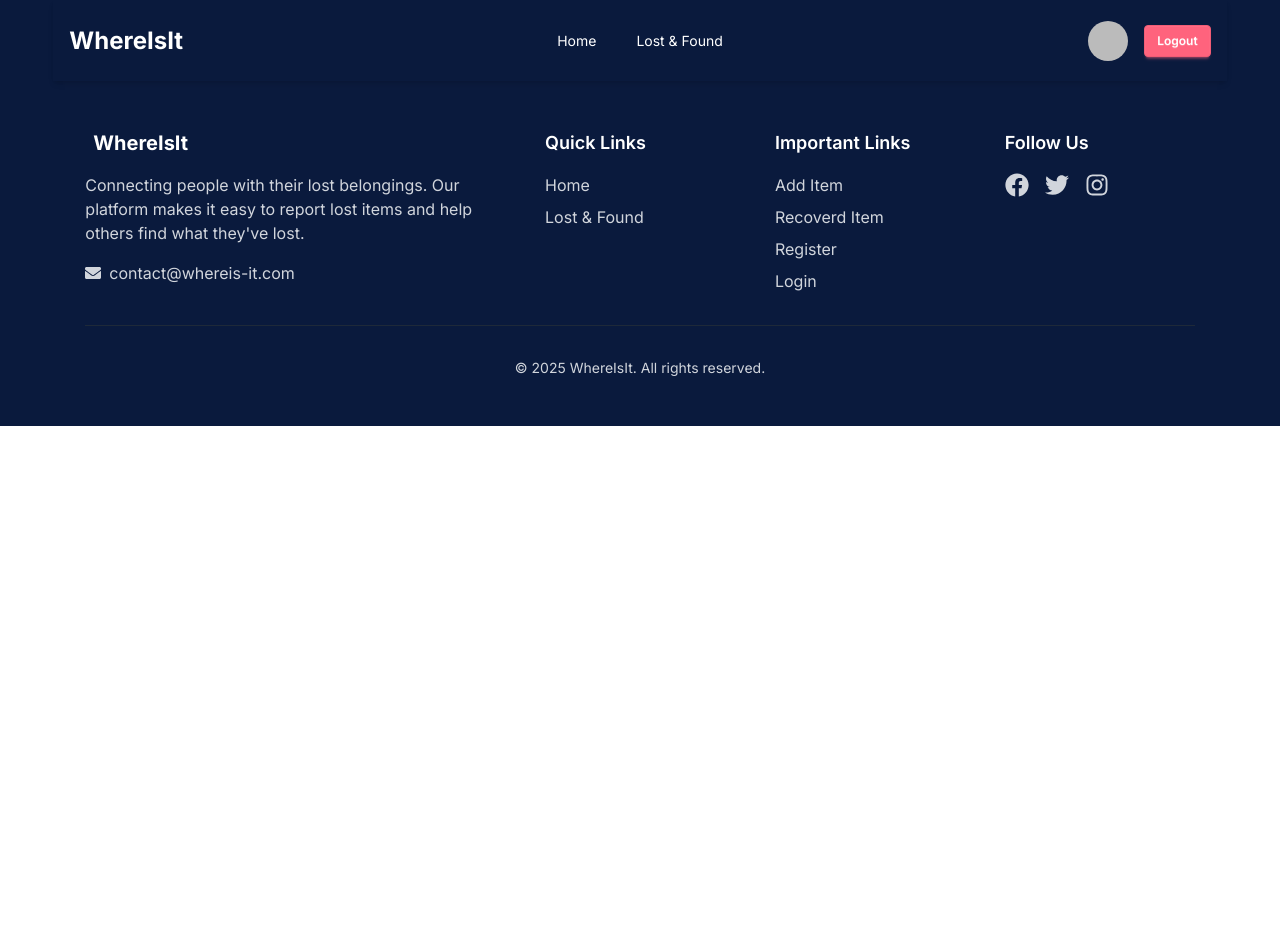
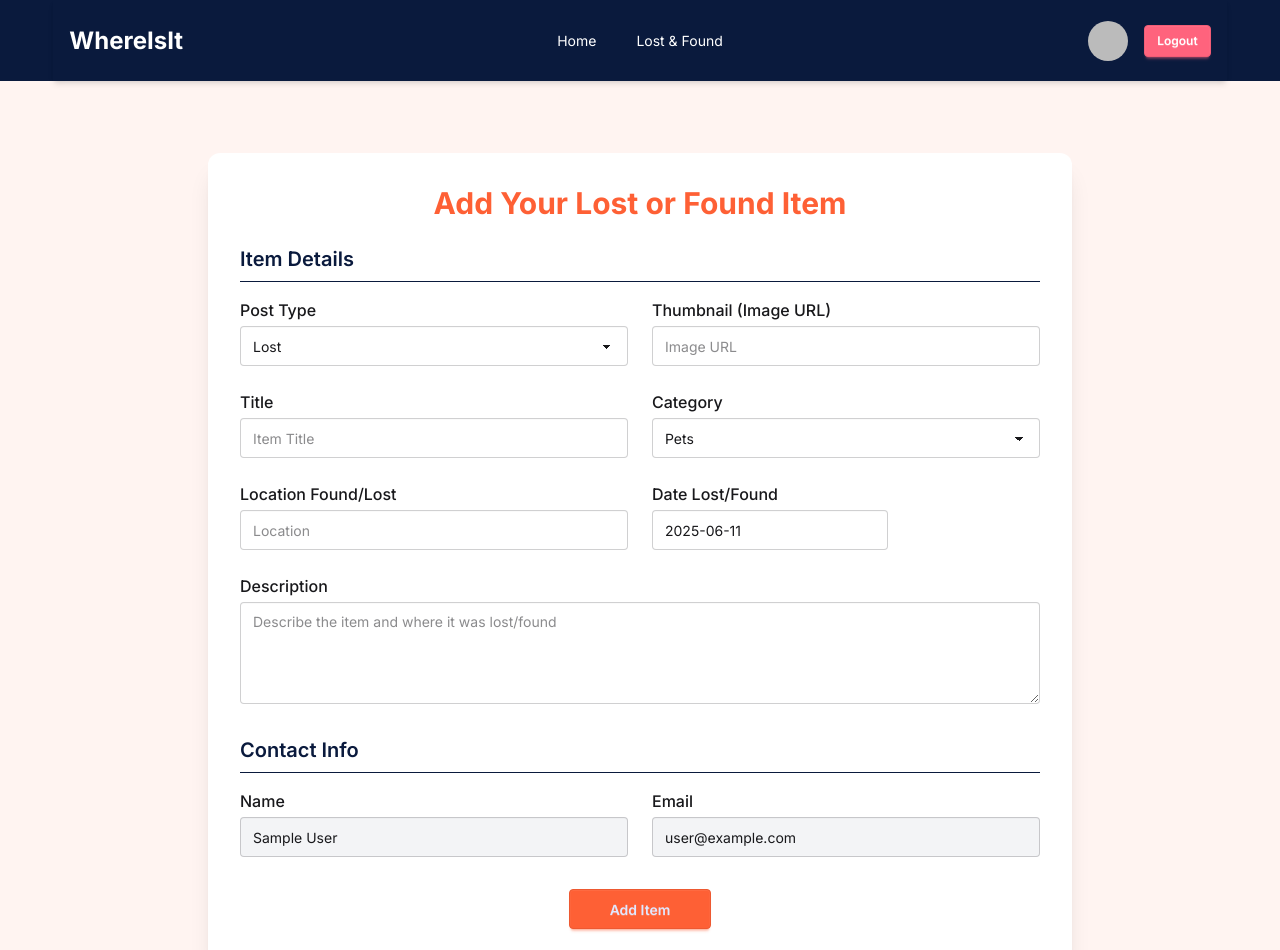
Before and after one commit to Rahima097/where-is-it-client, a React (Vite) app: page /addItems in a window 1280 px wide. Shown: the top 950 px of the page. Before the commit the page ends 800 px from the top, so only its background shows below. Built offline with nearby package versions, Linux system fonts and the light colour scheme; no server answers; sample sign-in values are in the browser's storage.

Commit message:
add item page added

```diff
--- a/package.json
+++ b/package.json
@@ -11,10 +11,12 @@
   },
   "dependencies": {
     "@tailwindcss/vite": "^4.1.8",
+    "axios": "^1.9.0",
     "firebase": "^11.9.1",
     "framer-motion": "^12.16.0",
     "lottie-react": "^2.4.1",
     "react": "^19.1.0",
+    "react-datepicker": "^8.4.0",
     "react-dom": "^19.1.0",
     "react-icons": "^5.5.0",
     "react-router": "^7.6.2",
--- a/src/firebase/firebase.init.js
+++ b/src/firebase/firebase.init.js
@@ -10,7 +10,6 @@ const firebaseConfig = {
   appId: import.meta.env.VITE_APP_ID,
 
 };
-console.log("Loaded API Key:", firebaseConfig.apiKey);
 // Initialize Firebase
 const app = initializeApp(firebaseConfig);
 const auth = getAuth(app);
--- a/src/pages/AddItem/AddItem.jsx
+++ b/src/pages/AddItem/AddItem.jsx
@@ -1,9 +1,165 @@
-import React from 'react';
+import React, { useState } from 'react';
+// import useAuth from '../../hooks/useAuth';
+import { useAuth } from '../../contexts/AuthContext/AuthProvider';
+import axios from 'axios';
+import Swal from 'sweetalert2';
+import DatePicker from 'react-datepicker';
+import 'react-datepicker/dist/react-datepicker.css';
+
 
 const AddItem = () => {
+    const { user } = useAuth();
+    const [date, setDate] = useState(new Date());
+
+    const handleAddItem = (e) => {
+        e.preventDefault();
+        const form = e.target;
+        const formData = new FormData(form);
+        const data = Object.fromEntries(formData.entries());
+
+        const newItem = {
+            postType: data.postType,
+            image: data.image,
+            title: data.title,
+            description: data.description,
+            category: data.category,
+            location: data.location,
+            date: date.toISOString(),
+            contactName: user.displayName,
+            contactEmail: user.email,
+        };
+
+        axios.post(`${import.meta.env.VITE_API_URL}/items`, newItem)
+            .then(res => {
+                if (res.data.insertedId) {
+                    Swal.fire({
+                        position: 'top-end',
+                        icon: 'success',
+                        title: 'Your item post has been added!',
+                        showConfirmButton: false,
+                        timer: 1500
+                    });
+                    form.reset();
+                    setDate(new Date());
+                }
+            })
+            .catch(err => console.error(err));
+    };
+
+
     return (
-        <div>
+        <div className='bg-base-200 py-10'>
+            <div className="max-w-4xl mx-auto px-4 py-8">
+                <div className="bg-white shadow-xl rounded-xl p-8 space-y-6">
+                    <h2 className="text-3xl font-bold text-center text-primary">Add Your Lost or Found Item</h2>
 
+                    <form onSubmit={handleAddItem} className="space-y-8">
+                        <div>
+                            <h3 className="text-xl font-semibold mb-4 border-b pb-2 text-secondary">Item Details</h3>
+                            <div className="grid grid-cols-1 md:grid-cols-2 gap-6">
+                                <div>
+                                    <label className="block mb-1 font-medium">Post Type</label>
+                                    <select name="postType" className="select select-bordered w-full" required>
+                                        <option value="Lost">Lost</option>
+                                        <option value="Found">Found</option>
+                                    </select>
+                                </div>
+                                <div>
+                                    <label className="block mb-1 font-medium">Thumbnail (Image URL)</label>
+                                    <input
+                                        type="text"
+                                        name="image"
+                                        placeholder="Image URL"
+                                        className="input input-bordered w-full"
+                                        required
+                                    />
+                                </div>
+
+                                <div>
+                                    <label className="block mb-1 font-medium">Title</label>
+                                    <input
+                                        type="text"
+                                        name="title"
+                                        placeholder="Item Title"
+                                        className="input input-bordered w-full"
+                                        required
+                                    />
+                                </div>
+                                <div>
+                                    <label className="block mb-1 font-medium">Category</label>
+                                    <select name="category" className="select select-bordered w-full" required>
+                                        <option value="pets">Pets</option>
+                                        <option value="documents">Documents</option>
+                                        <option value="gadgets">Gadgets</option>
+                                        <option value="others">Others</option>
+                                    </select>
+                                </div>
+
+                                <div>
+                                    <label className="block mb-1 font-medium">Location Found/Lost</label>
+                                    <input
+                                        type="text"
+                                        name="location"
+                                        placeholder="Location"
+                                        className="input input-bordered w-full"
+                                        required
+                                    />
+                                </div>
+                                <div>
+                                    <label className="block  mb-1 font-medium">Date Lost/Found</label>
+                                    <DatePicker
+                                        selected={date}
+                                        onChange={(date) => setDate(date)}
+                                        className="input input-bordered w-full"
+                                        dateFormat="yyyy-MM-dd"
+                                        required
+                                    />
+                                </div>
+
+                                <div className="md:col-span-2">
+                                    <label className="block mb-1 font-medium">Description</label>
+                                    <textarea
+                                        name="description"
+                                        className="textarea textarea-bordered w-full"
+                                        placeholder="Describe the item and where it was lost/found"
+                                        rows={4}
+                                        required
+                                    ></textarea>
+                                </div>
+                            </div>
+                        </div>
+                        <div>
+                            <h3 className="text-xl font-semibold mb-4 border-b pb-2 text-secondary">Contact Info</h3>
+                            <div className="grid grid-cols-1 md:grid-cols-2 gap-6">
+                                <div>
+                                    <label className="block mb-1 font-medium">Name</label>
+                                    <input
+                                        type="text"
+                                        value={user.displayName}
+                                        className="input input-bordered w-full bg-gray-100"
+                                        readOnly
+                                    />
+                                </div>
+                                <div>
+                                    <label className="block mb-1 font-medium">Email</label>
+                                    <input
+                                        type="email"
+                                        value={user.email}
+                                        className="input input-bordered w-full bg-gray-100"
+                                        readOnly
+                                    />
+                                </div>
+                            </div>
+                        </div>
+
+                        <div className="text-center">
+                            <button type="submit" className="btn btn-primary px-10">
+                                Add Item
+                            </button>
+                        </div>
+                    </form>
+                </div>
+            </div>
         </div>
     );
 };
--- a/src/pages/Home/Banner.jsx
+++ b/src/pages/Home/Banner.jsx
@@ -13,7 +13,7 @@ const Banner = () => {
       subtitle: "Report it and let our community help you find it",
       image: "https://i.ibb.co/v6XLDDD0/lost-item.jpg",
       buttonText: "Report Lost Item",
-      buttonLink: "/add-item",
+      buttonLink: "/addItems",
     },
     {
       id: 2,
@@ -21,7 +21,7 @@ const Banner = () => {
       subtitle: "Help someone reunite with their lost belongings",
       image: "https://i.ibb.co/t7djQD8/found-item.jpg",
       buttonText: "Report Found Item",
-      buttonLink: "/add-item",
+      buttonLink: "/addItems",
     },
     {
       id: 3,
@@ -29,7 +29,7 @@ const Banner = () => {
       subtitle: "Browse through our database of found items",
       image: "https://i.ibb.co/jZrP977p/browse-data.jpg",
       buttonText: "Browse Items",
-      buttonLink: "/all-items",
+      buttonLink: "/allitems",
     },
   ];
 
--- a/src/pages/Shared/Footer.jsx
+++ b/src/pages/Shared/Footer.jsx
@@ -25,14 +25,14 @@ const Footer = () => {
             <ul className="space-y-2">
               <li><Link to="/" className="text-gray-300 hover:text-white">Home</Link></li>
               <li><Link to="/all-items" className="text-gray-300 hover:text-white">Lost & Found</Link></li>
+              <li><Link to="/addItems" className="text-gray-300 hover:text-white">Add Item</Link></li>
+              <li><Link to="/allRecovered" className="text-gray-300 hover:text-white">Recoverd Item</Link></li>
             </ul>
           </div>
 
           <div>
             <h3 className="text-lg font-semibold mb-4">Important Links</h3>
             <ul className="space-y-2">
-              <li><Link to="/addItems" className="text-gray-300 hover:text-white">Add Item</Link></li>
-              <li><Link to="/allRecovered" className="text-gray-300 hover:text-white">Recoverd Item</Link></li>
               <li><Link to="/register" className="text-gray-300 hover:text-white">Register</Link></li>
                <li><Link to="/login" className="text-gray-300 hover:text-white">Login</Link></li>
             </ul>
```
Also changed, not shown: 2 other files (tests, documents, lock files or other folders).
